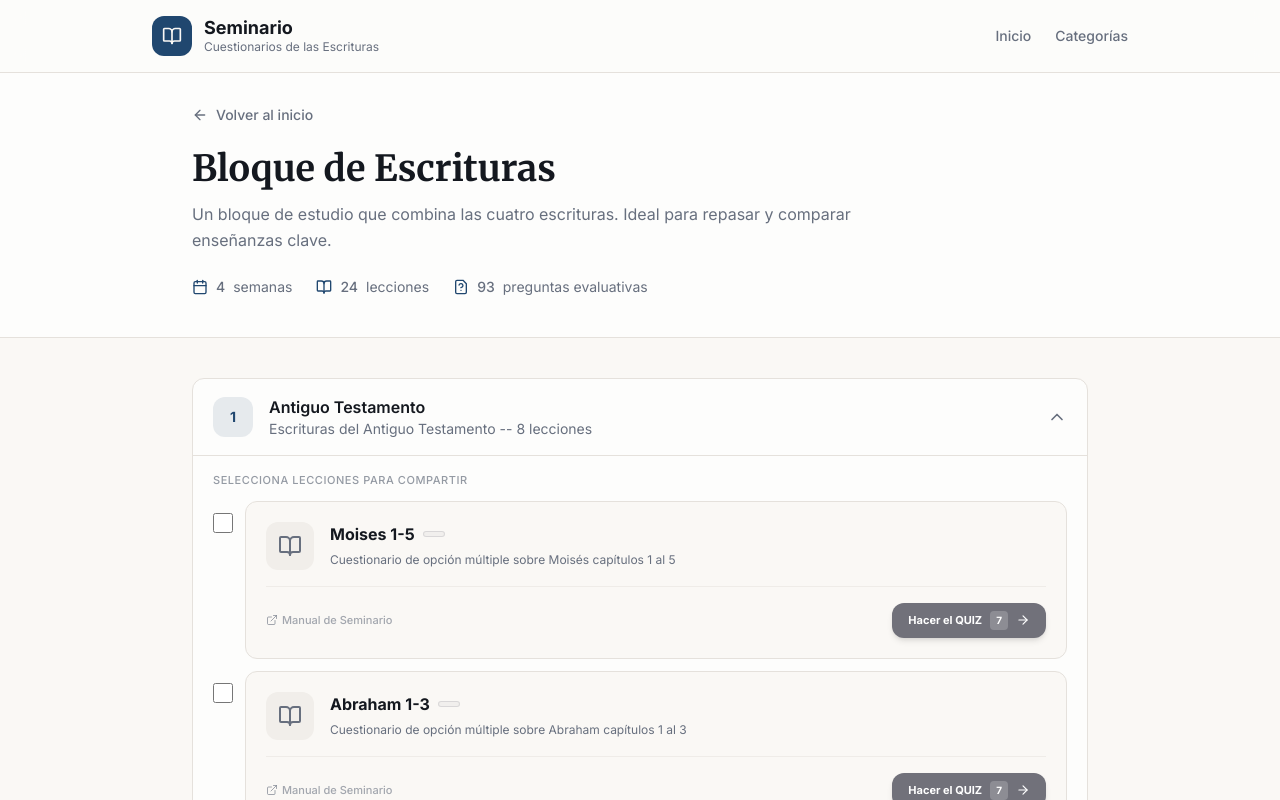
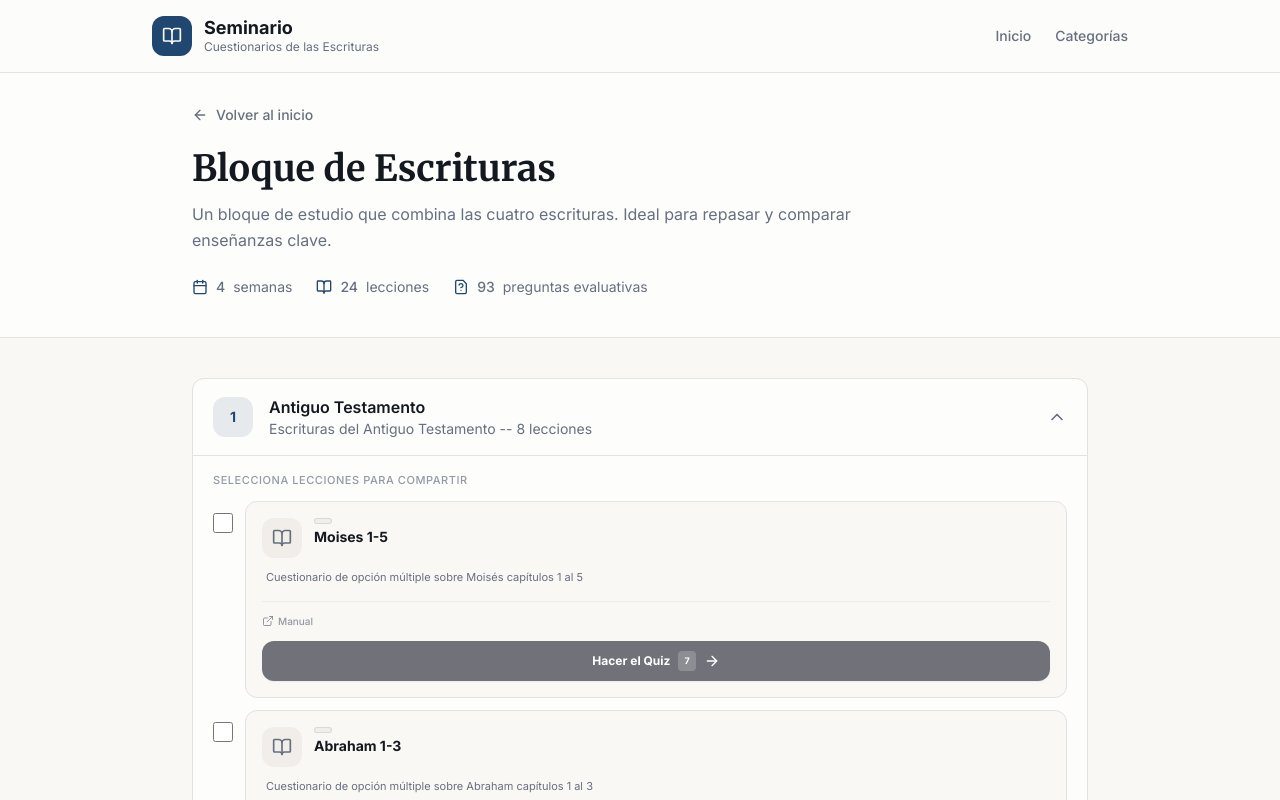
Before and after one commit to Axelh98/EduSei2, a Next.js app: page /quiz/Bloques in a window 1280 px wide. Shown: the top 800 px of the page. Built offline with nearby package versions, Linux system fonts and the light colour scheme.

Commit message:
optimizar para celulares

```diff
--- a/components/lesson-card.tsx
+++ b/components/lesson-card.tsx
@@ -1,5 +1,7 @@
+"use client"
+
 import Link from "next/link"
-import { FileQuestion, ArrowRight, BookOpen, FileText, ExternalLink } from "lucide-react"
+import { ArrowRight, BookOpen, FileText, ExternalLink } from "lucide-react"
 import type { Lesson } from "@/lib/types"
 import { cn } from "@/lib/utils"
 
@@ -22,32 +24,27 @@ const typeColorMap: Record<string, string> = {
 
 export function LessonCard({ lesson, categoryId }: LessonCardProps) {
   const lessonColor = typeColorMap[lesson.type] || typeColorMap["default"];
-
-  // Lógica híbrida para descripción y conteo
   const descripcionVista = lesson.secciones?.find(s => s.tipo === "contexto")?.contenido || lesson.description;
   const numQuiz = lesson.questions?.length || 0;
 
   return (
     <div
       className={cn(
-        "group flex flex-col gap-4 rounded-xl border border-border bg-background p-5 transition-all duration-300 ease-in-out",
-        "hover:border-[var(--lesson-color)]/40 hover:bg-[var(--lesson-color)]/[0.02] hover:shadow-lg hover:shadow-[var(--lesson-color)]/[0.08]"
+        "group flex flex-col rounded-xl border border-border bg-background p-4 transition-all duration-300",
+        "hover:border-[var(--lesson-color)]/40 hover:bg-[var(--lesson-color)]/[0.01] hover:shadow-md"
       )}
       style={{ "--lesson-color": lessonColor } as React.CSSProperties}
     >
-      <div className="flex items-start gap-4">
-        {/* Icono Principal */}
-        <div className="flex h-12 w-12 shrink-0 items-center justify-center rounded-xl bg-muted text-muted-foreground transition-all duration-300 group-hover:bg-[var(--lesson-color)]/[0.1] group-hover:text-[var(--lesson-color)]">
-          <BookOpen className="h-6 w-6" />
+      {/* HEADER: Título y Badge */}
+      <div className="flex items-start gap-3">
+        <div className="flex h-10 w-10 shrink-0 items-center justify-center rounded-lg bg-muted text-muted-foreground group-hover:bg-[var(--lesson-color)] group-hover:text-white transition-colors">
+          <BookOpen className="h-5 w-5" />
         </div>
 
         <div className="flex-1 min-w-0">
-          <div className="flex flex-wrap items-center gap-2 mb-1">
-            <h4 className="text-base font-bold text-foreground group-hover:text-[var(--lesson-color)] transition-colors duration-300 truncate">
-              {lesson.title}
-            </h4>
-            <span
-              className="inline-flex items-center rounded-full px-2.5 py-0.5 text-[10px] font-bold border uppercase tracking-wider"
+          <div className="flex flex-col gap-1">
+             <span
+              className="w-fit rounded-full px-2 py-0.5 text-[9px] font-black border uppercase tracking-wider"
               style={{
                   backgroundColor: `${lessonColor}10`,
                   borderColor: `${lessonColor}30`,
@@ -56,23 +53,30 @@ export function LessonCard({ lesson, categoryId }: LessonCardProps) {
             >
               {lesson.type}
             </span>
+            <h4 className="text-sm font-bold text-foreground group-hover:text-[var(--lesson-color)] transition-colors leading-tight break-words">
+              {lesson.title}
+            </h4>
           </div>
-          <p className="text-xs text-muted-foreground line-clamp-2 leading-relaxed">
-            {descripcionVista}
-          </p>
         </div>
       </div>
 
-      {/* Footer con Acciones Separadas */}
-      <div className="flex flex-col sm:flex-row items-center justify-between gap-4 pt-4 border-t border-border/50">
-        <div className="flex items-center gap-4 w-full sm:w-auto">
+      {/* DESCRIPCIÓN: Reducida en móvil */}
+      <p className="mt-3 text-[11px] text-muted-foreground line-clamp-2 leading-snug px-1">
+        {descripcionVista}
+      </p>
+
+      {/* ACCIONES: Layout adaptable */}
+      <div className="mt-4 flex flex-col gap-3 pt-3 border-t border-border/50">
+
+        {/* Enlaces secundarios (Lectura y Manual) */}
+        <div className="flex items-center justify-around sm:justify-start sm:gap-6">
           {lesson.secciones?.length > 0 && (
             <Link
               href={`/quiz/${categoryId}/${lesson.id}/study`}
-              className="flex items-center gap-1.5 text-[11px] font-bold text-[var(--lesson-color)] hover:opacity-70 transition-all uppercase tracking-tight"
+              className="flex items-center gap-1.5 text-[10px] font-bold text-[var(--lesson-color)] hover:underline decoration-2 underline-offset-4 uppercase"
             >
               <FileText className="h-3.5 w-3.5" />
-              Lectura
+              Repasar Lectura
             </Link>
           )}
 
@@ -80,23 +84,24 @@ export function LessonCard({ lesson, categoryId }: LessonCardProps) {
             <Link
               href={lesson.chapterUrl}
               target="_blank"
-              className="flex items-center gap-1 text-[11px] font-medium text-muted-foreground/60 hover:text-foreground transition-colors"
+              className="flex items-center gap-1 text-[10px] font-medium text-muted-foreground/70 hover:text-foreground"
             >
               <ExternalLink className="h-3 w-3" />
-              Manual de Seminario
+              Manual
             </Link>
           )}
         </div>
 
+        {/* Botón Principal: Full width en móvil */}
         <Link
           href={`/quiz/${categoryId}/${lesson.id}`}
-          className="w-full sm:w-auto flex items-center justify-center gap-2 px-4 py-2 rounded-lg bg-[var(--lesson-color)] text-white text-[11px] font-bold hover:brightness-110 transition-all shadow-md active:scale-95"
+          className="flex items-center justify-center gap-2 w-full px-4 py-2.5 rounded-xl bg-[var(--lesson-color)] text-white text-xs font-bold hover:brightness-110 active:scale-[0.98] transition-all shadow-sm"
         >
-          Hacer el QUIZ
-          <span className="bg-white/20 px-1.5 py-0.5 rounded text-[10px]">
+          Hacer el Quiz
+          <span className="bg-white/20 px-1.5 py-0.5 rounded text-[9px]">
             {numQuiz}
           </span>
-          <ArrowRight className="h-3.5 w-3.5 group-hover:translate-x-1 transition-transform" />
+          <ArrowRight className="h-4 w-4" />
         </Link>
       </div>
     </div>
```
